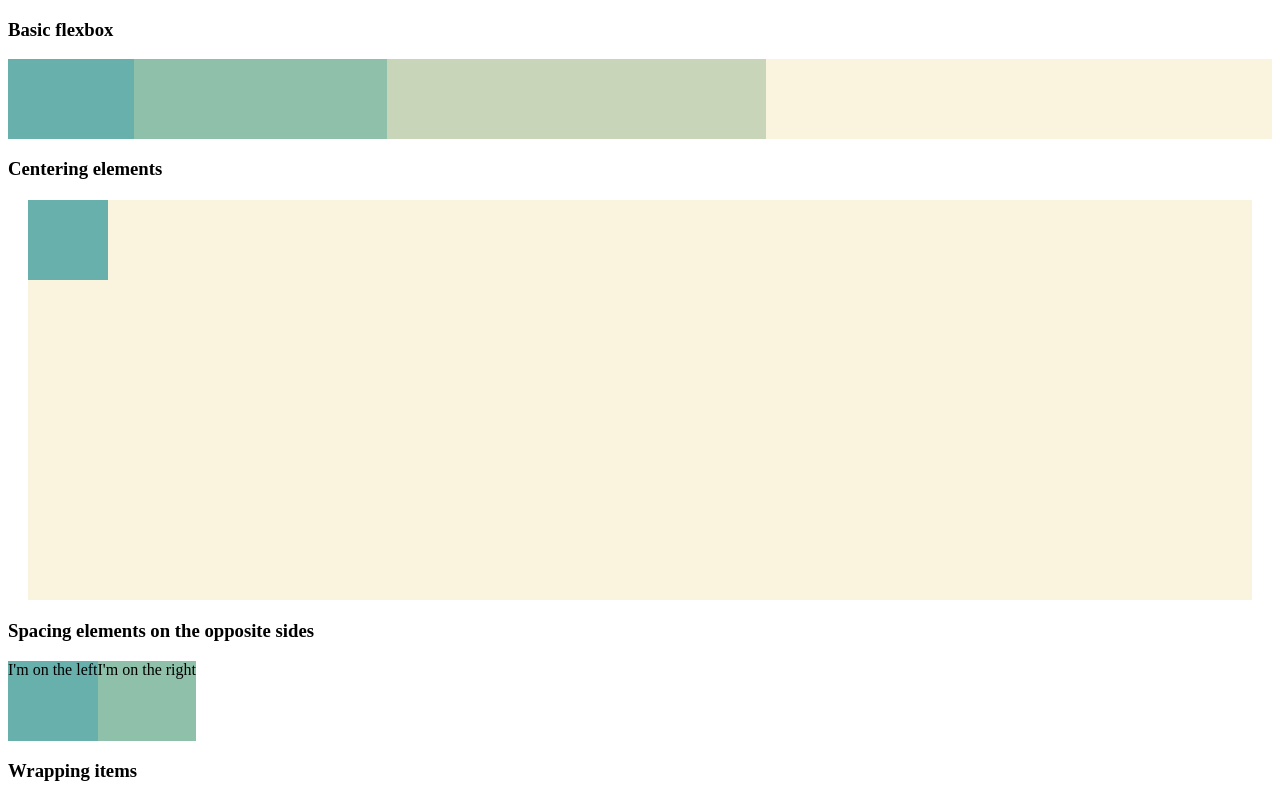
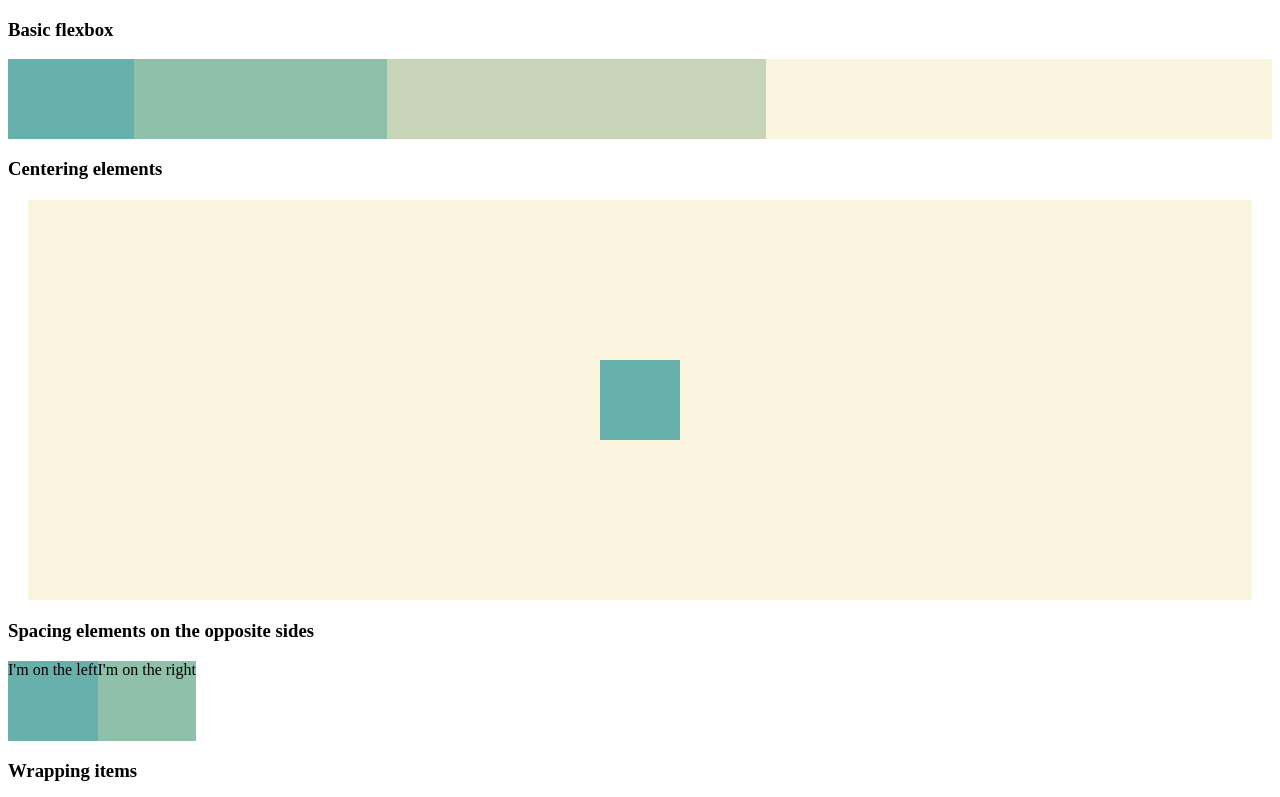
Before and after one commit to Ctbenoit60/Module2Flexbox, a plain HTML site: page index.html in a window 1280 px wide. Drawn offline with Linux system fonts and the light colour scheme.

Commit message:
used justify-content & align-items to center element

```diff
--- a/style.css
+++ b/style.css
@@ -43,9 +43,14 @@
 }
 
 .flex-item-3 {
-    flex: 3;
+  flex: 3;
 }
 
 .flex-item-4 {
-    flex: 4;
+  flex: 4;
 }
+
+.flex-center {
+    justify-content: center;
+    align-items: center;
+}
```
